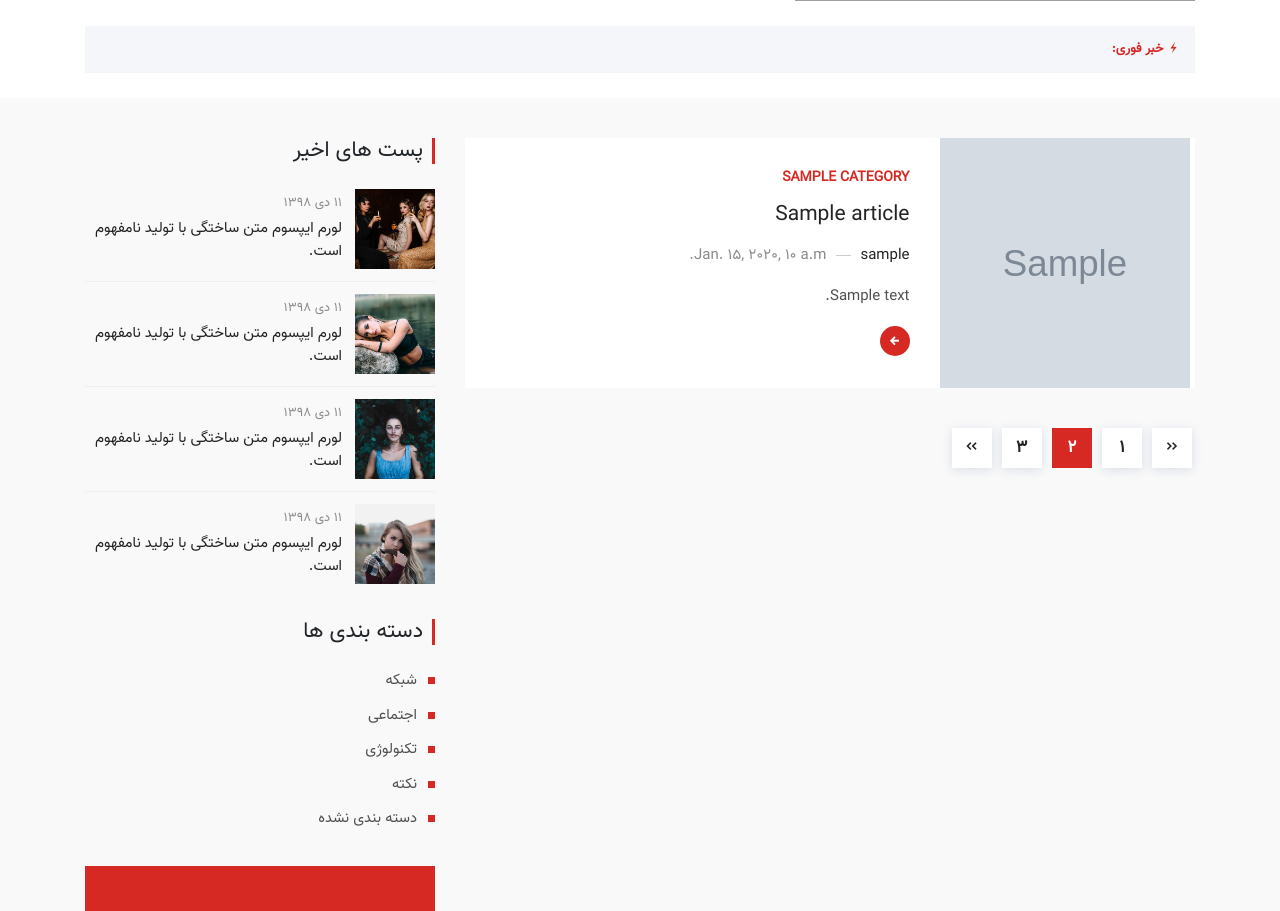
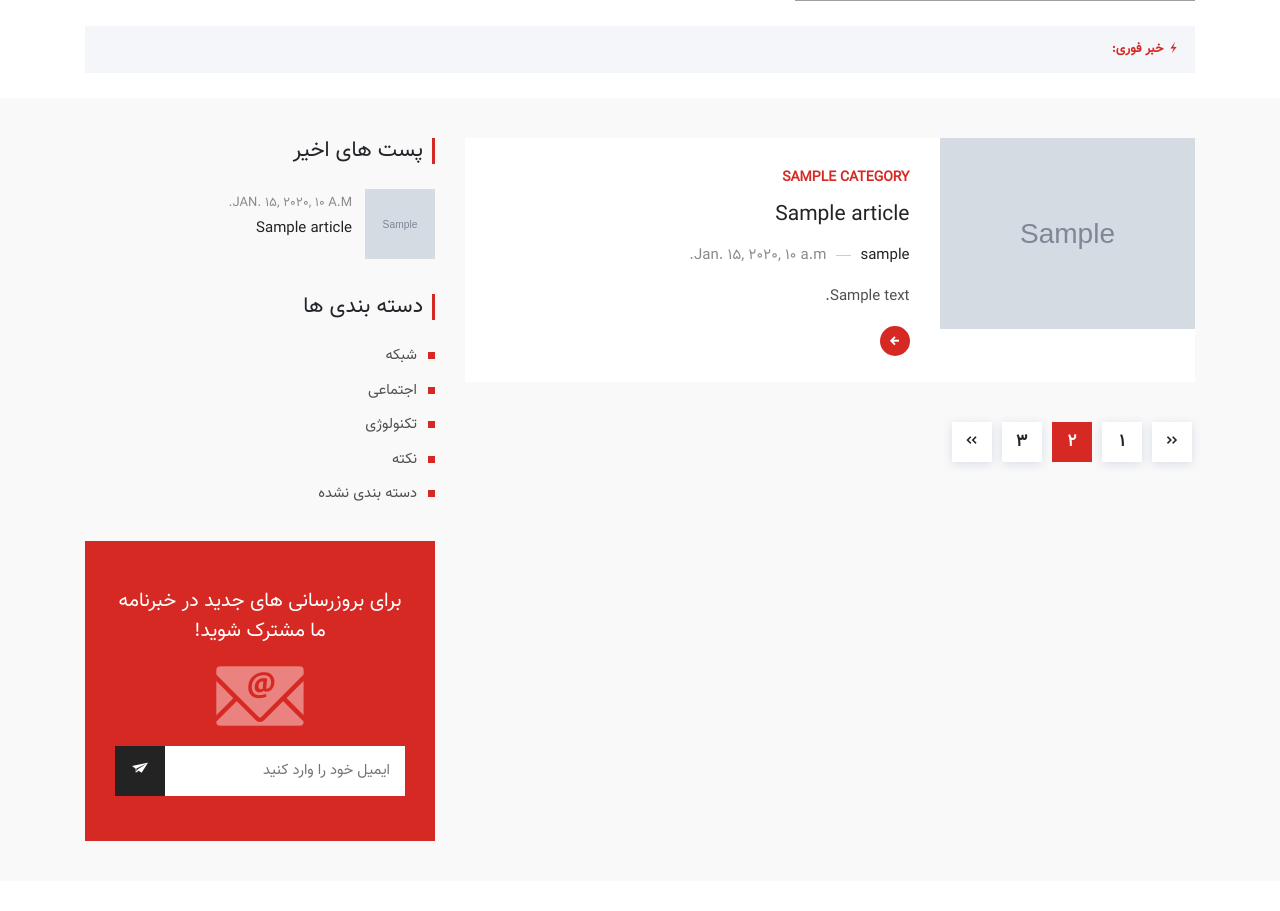
Before and after one commit to MSA2001/News-Blog, a Django app: template Blog/templates/Blog/index-7.html in a window 1280 px wide. Shown: the part 324-1235 px from the top of the page. Run offline with Django 3.2, Linux system fonts and the light colour scheme; the template is opened without the code that fills it: most values are stand-ins (such as "Sample title", 1, 10 or a date in 2020); grey boxes marked "Sample" are stand-in pictures; some libraries are stand-ins or nearby versions; some web fonts are replaced; grey boxes are pictures that could not be loaded.

Commit message:
sidebar recent news

```diff
--- a/Blog/templates/Blog/index-7.html
+++ b/Blog/templates/Blog/index-7.html
@@ -170,7 +170,7 @@
                     <div class="d-flex flex-wrap">
                         <div class="posts-thumb align-self-stretch">
                             <a href="#">
-                               <img src="{{ article.image.url }}" width="250px" height="250px">
+                               <img src="{{ article.image.url }}" width="100%" height="100%">
                             </a>
                         </div>
 
@@ -217,58 +217,22 @@
 
                     <section class="widget wiget_posts_thumbs">
                         <h3 class="widget-title">پست های اخیر</h3>
-
+                    {% for article in recent_article|slice:":5" %}
                         <article>
                             <a href="#" class="thumb">
-                                <span class="fullimage thumb-bg1"></span>
+                                <img src="{{ article.image.url }}" height="70px" width="70px">
                             </a>
 
                             <div class="info">
-                                <time datetime="2019-05-11">11 دی 1398</time>
+                                <time datetime="2019-05-11">{{ article.created }}</time>
                                 <h4 class="title">
-                                    <a href="#">لورم ایپسوم متن ساختگی با تولید نامفهوم است.</a>
+                                    <a href="#">{{ article.title }}</a>
                                 </h4>
                             </div>
                         </article>
+                        {% endfor %}
 
-                        <article>
-                            <a href="#" class="thumb">
-                                <span class="fullimage thumb-bg2"></span>
-                            </a>
 
-                            <div class="info">
-                                <time datetime="2019-05-11">11 دی 1398</time>
-                                <h4 class="title">
-                                    <a href="#">لورم ایپسوم متن ساختگی با تولید نامفهوم است.</a>
-                                </h4>
-                            </div>
-                        </article>
-
-                        <article>
-                            <a href="#" class="thumb">
-                                <span class="fullimage thumb-bg3"></span>
-                            </a>
-
-                            <div class="info">
-                                <time datetime="2019-05-11">11 دی 1398</time>
-                                <h4 class="title">
-                                    <a href="#">لورم ایپسوم متن ساختگی با تولید نامفهوم است.</a>
-                                </h4>
-                            </div>
-                        </article>
-
-                        <article>
-                            <a href="#" class="thumb">
-                                <span class="fullimage thumb-bg4"></span>
-                            </a>
-
-                            <div class="info">
-                                <time datetime="2019-05-11">11 دی 1398</time>
-                                <h4 class="title">
-                                    <a href="#">لورم ایپسوم متن ساختگی با تولید نامفهوم است.</a>
-                                </h4>
-                            </div>
-                        </article>
                     </section>
 
                     <section class="widget widget_categories">
--- a/Blog/views.py
+++ b/Blog/views.py
@@ -10,7 +10,8 @@ from .models import Article
 
 def home(request):
     articles = Article.objects.all().order_by('?')
-    return render(request, 'Blog/index-7.html', {'articles': articles})
+    recent = Article.objects.all().order_by('-updated')
+    return render(request, 'Blog/index-7.html', {'articles': articles, 'recent_article':recent})
 
 
 
```
